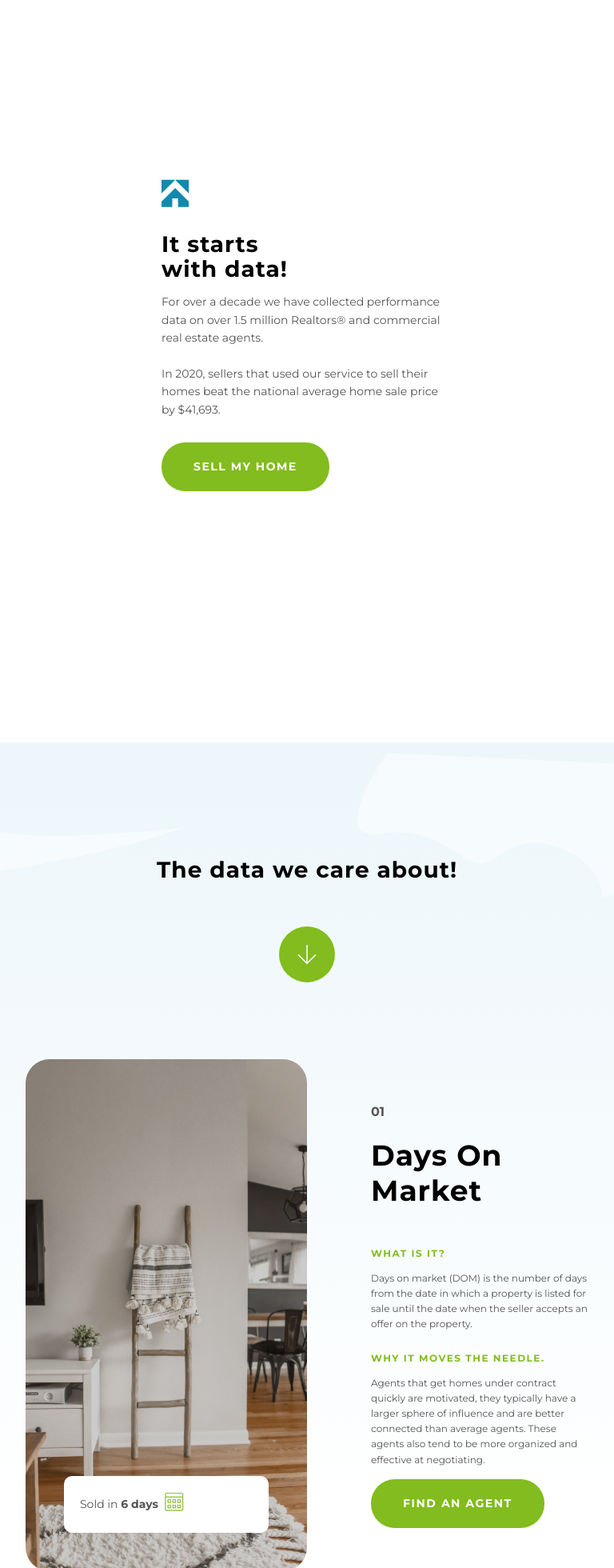
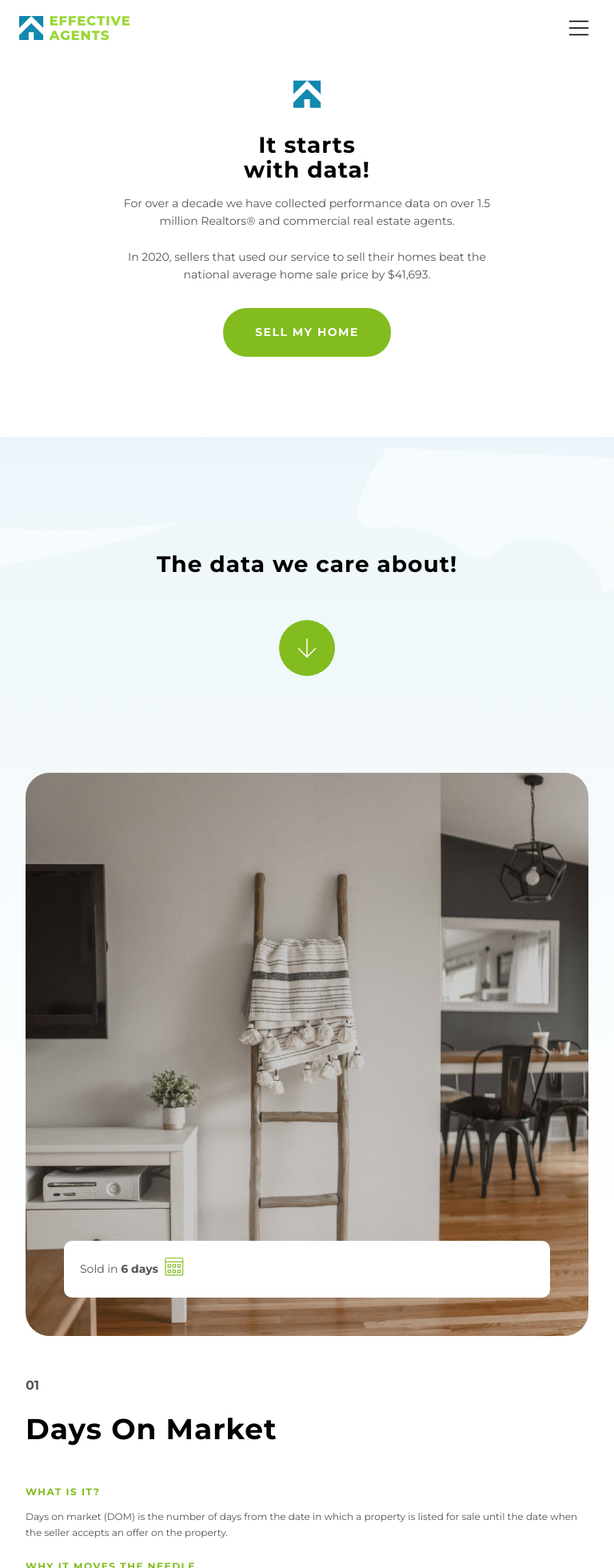
Before and after one commit to clearly-outsane/ea-next, a Next.js app: page /why-it-works in a window 768 px wide. Shown: the top 1960 px of the page at 80% size. Built offline with nearby package versions, Linux system fonts and the light colour scheme.

Commit message:
why it works mobile styling

```diff
--- a/pages/why-it-works.js
+++ b/pages/why-it-works.js
@@ -6,6 +6,7 @@
 import styles from "../styles/whyItWorks.module.scss";
 
 //components
+import MobileHeader from "../components/MobileHeader";
 import Header from "../components/Header";
 import Footer from "../components/Footer";
 import Button from "../components/PrimaryButton";
@@ -86,6 +87,7 @@
             <div
               style={{ borderRadius: 30 }}
               className={`overflow-hidden webkit-rounded-full ${styles["left-03__image-container"]} relative`}
+              key={i}
             >
               <Image
                 layout='fill'
@@ -267,11 +269,13 @@
       return <div>This shouldn&apos;t be blank</div>;
     };
     return (
-      <div className={`${styles["data-card"]} w-full h-full flex items-center`}>
-        <div className='basis-1/2 w-full h-full relative '>
+      <div
+        className={`${styles["data-card"]} w-full h-full flex flex-col lg:flex-row items-center`}
+      >
+        <div className='lg:basis-1/2 w-full h-full relative '>
           <LeftSide />
         </div>
-        <div className='basis-1/2 right pl-20 flex flex-col'>
+        <div className='lg:basis-1/2 right pl-20 flex flex-col'>
           <div className={`${styles["data-card__number"]}  font-bold`}>
             {number}{" "}
           </div>
@@ -314,13 +318,16 @@
         <link rel='icon' href='/favicon.png' />
       </Head>
       <Header />
+      <MobileHeader />
       <main>
         <section
-          className={`${styles["hero-section"]} w-full h-screen flex justify-center content-center px-5 lg:px-8 overflow-hidden`}
+          className={`${styles["hero-section"]} w-full h-screen flex justify-center content-center px-8 overflow-hidden`}
           style={{ minHeight: 820 }}
         >
           <div className='container mx-auto flex flex-row justify-center content-center'>
-            <div className='hero-content flex flex-col basis-1/2 justify-center content-start items-start'>
+            <div
+              className={`${styles["hero-section__left"]} flex flex-col lg:basis-1/2 justify-center content-start items-center lg:items-start`}
+            >
               <div className='pb-6'>
                 <Image
                   src='/svgs/ea-icon.svg'
@@ -385,7 +392,7 @@
         </section>
 
         <section
-          className={`${styles["data-section"]} w-full flex justify-center content-center px-8 mt-32 relative overflow-hidden`}
+          className={`${styles["data-section"]} w-full flex justify-center content-center px-8 lg:mt-32 relative overflow-hidden`}
         >
           <div
             className={`absolute top-0 left-0 right-0 ${styles["data-section__background-gradient"]} -z-10`}
@@ -413,7 +420,9 @@
                   alt='arrow down'
                 />
               </div>
-              <div className='data-col mt-24 w-full flex flex-col items-center gap-32 mb-36'>
+              <div
+                className={`${styles["data-section__data-col"]}  mt-24 w-full flex flex-col items-center gap-32 mb-36`}
+              >
                 <DataCard
                   number='01'
                   title='Days On Market'
--- a/styles/whyItWorks.module.scss
+++ b/styles/whyItWorks.module.scss
@@ -2,17 +2,20 @@
   padding-top: 88px;
   min-height: 800px;
 
-  @media (max-width: 990px) {
+  @media (max-width: 1024px) {
+    height: auto;
+    padding-top: 100px;
+    padding-bottom: 100px;
+    min-height: 0 !important;
+
+    &__left {
+      text-align: center;
+    }
+
     &__stats-content {
       display: none;
     }
-    min-height: 0 !important;
-    padding-bottom: 50px;
 
-    &__data-col {
-      gap: 2rem;
-      margin-bottom: 50px;
-    }
     // .data-section {
     //   margin-top: 0;
     //   .data-card {
@@ -36,18 +39,9 @@
     margin: 0%;
   }
 
-  @media (min-width: 640px) {
-    &__right {
-      width: 50vw; //todo
-    }
-  }
-  @media (min-width: 768px) {
-    &__right {
-      width: 50vw; //todo
-    }
-  }
   @media (min-width: 1024px) {
     &__right {
+      width: 50vw;
       margin-right: calc(-100vw / 2 + 1024px / 2);
     }
   }
@@ -78,6 +72,10 @@
 }
 
 .data-section {
+  &__data-col {
+    gap: 2rem;
+    margin-bottom: 50px;
+  }
   &__background-gradient {
     background: linear-gradient(
       180deg,
@@ -95,6 +93,18 @@
 .data-card {
   max-width: 1337.75px;
   height: 640px;
+  @media (max-width: 1024px) {
+    height: auto !important;
+    > div {
+      flex-basis: 100%;
+      margin: 25px 0;
+      padding-left: 0;
+      &:nth-child(1) {
+        height: calc(100vw - 64px);
+        min-height: calc(100vw - 64px);
+      }
+    }
+  }
   &__left {
     border-radius: 30px;
   }
```
